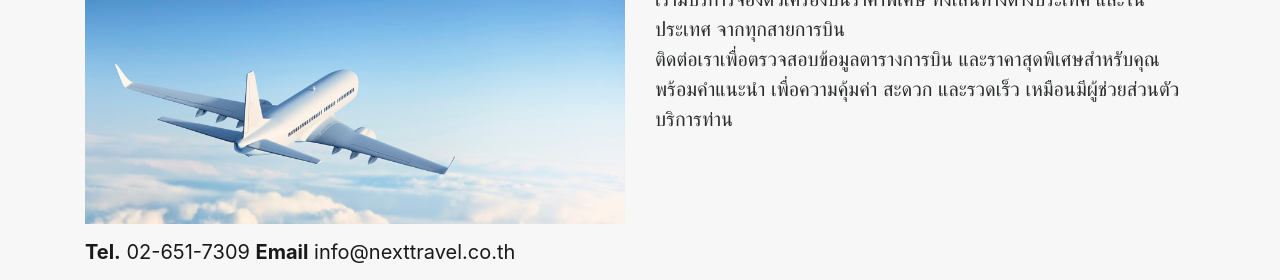
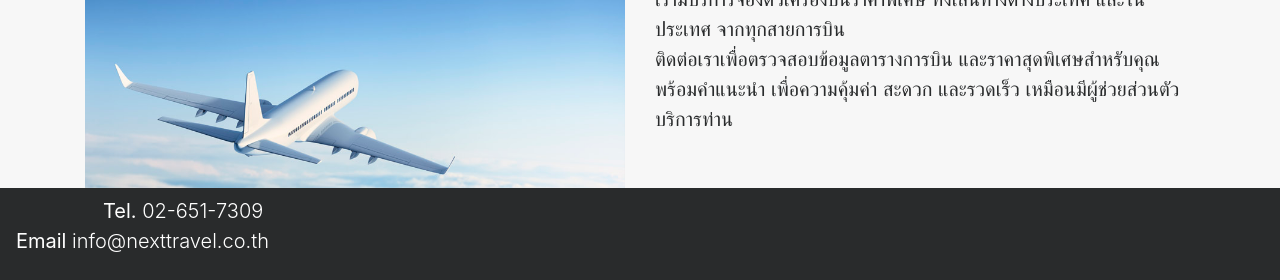
Before and after one commit to Botachio/nexttravel, a plain HTML site: page index.html in a window 1280 px wide. Shown: the part 520-800 px from the top of the page. Drawn offline with nearby package versions, Linux system fonts and the light colour scheme.

Commit message:
Commit from Pingendo

```diff
--- a/index.html
+++ b/index.html
@@ -143,8 +143,8 @@
       </div>
     </div>
   </div>
-  <nav class="navbar navbar-light bg-faded fixed-bottom">
-    <div class="container"> <a class="navbar-brand" href="#"><b>Tel.</b> 02-651-7309 <b>Email</b> info@nexttravel.co.th</a> </div>
+  <nav class="navbar fixed-bottom bg-inverse navbar-dark">
+    <p class="lead text-right text-white"><b>Tel.</b> 02-651-7309&nbsp;<br><b>Email</b> info@nexttravel.co.th</p>
   </nav>
   <script src="https://code.jquery.com/jquery-3.1.1.slim.min.js"></script>
   <script src="https://cdnjs.cloudflare.com/ajax/libs/tether/1.4.0/js/tether.min.js"></script>
```
